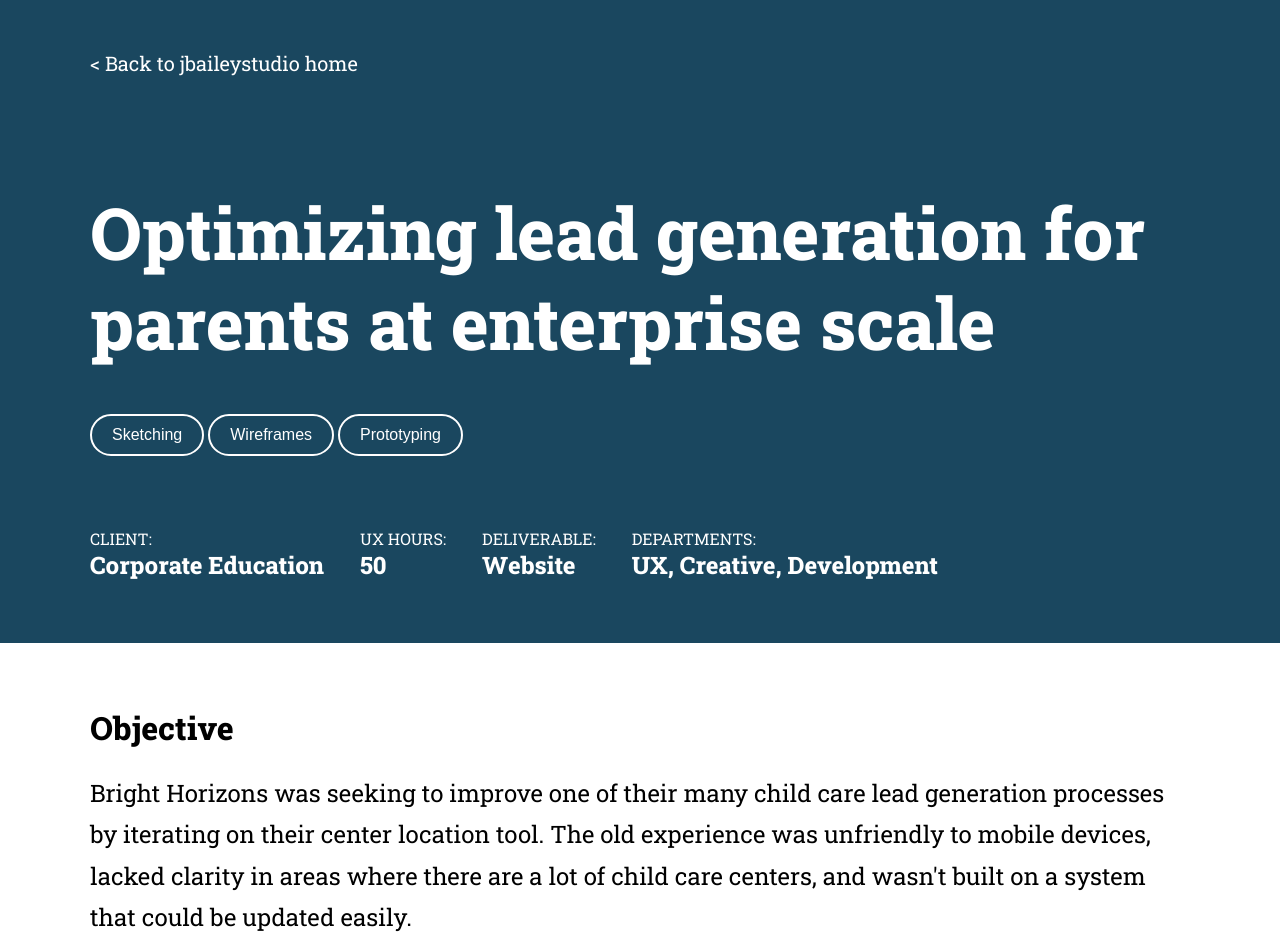
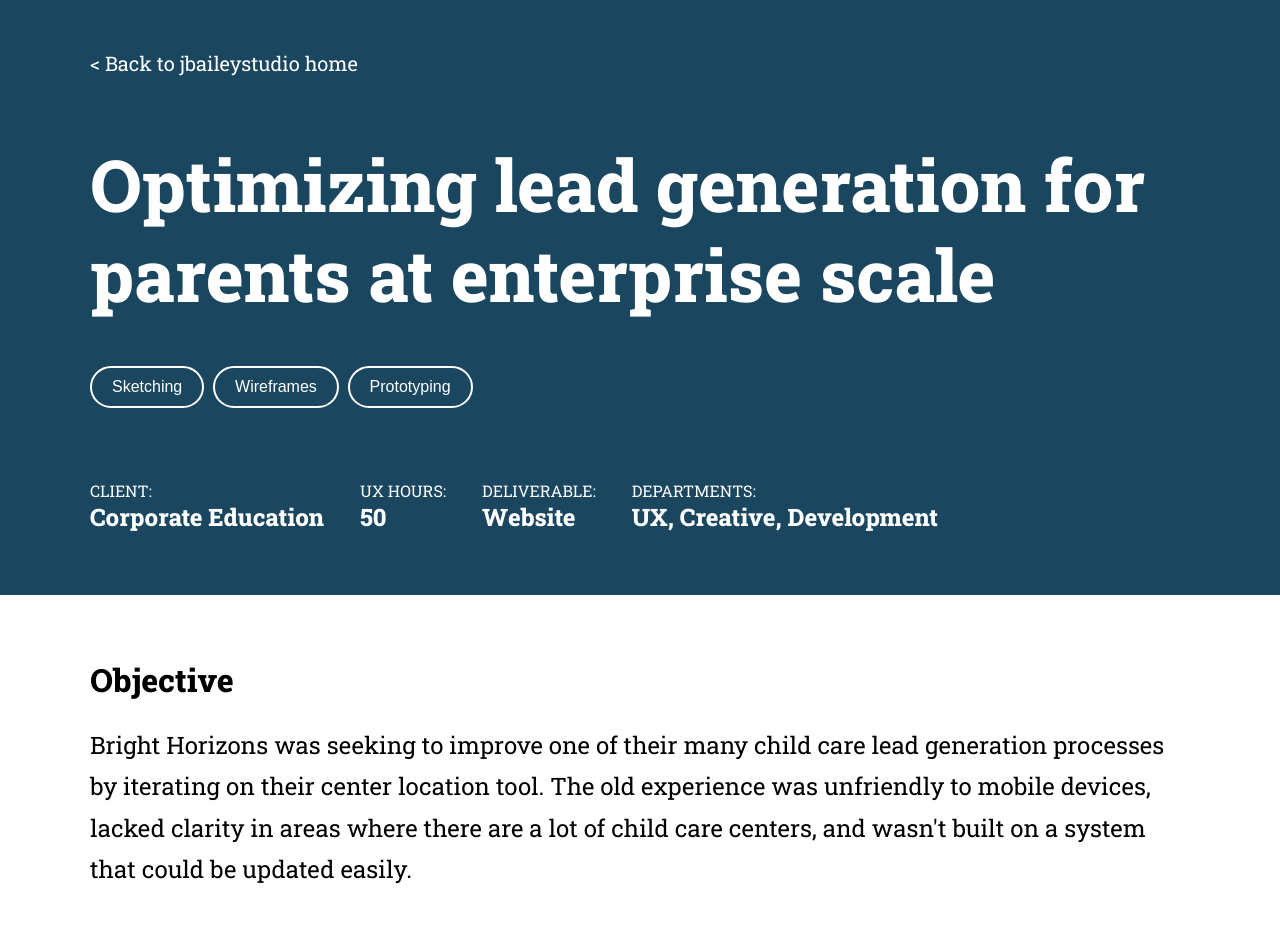
Before and after one commit to jbaileystudio/jbaileystudio.github.io, a plain HTML site: page bh.html in a window 1280 px wide. Shown: the top 942 px of the page. Drawn offline with Linux system fonts and the light colour scheme.

Commit message:
Update style.css

```diff
--- a/style.css
+++ b/style.css
@@ -511,8 +511,9 @@ b {
 
     h2 {
       font-size: 80px;
-      line-height: 90px;
-      padding-bottom: 60px;
+      line-height: 6rem;
+      margin-top: 4rem;
+      padding-bottom: 3.5rem;
     }
 
   h4 {
@@ -558,7 +559,7 @@ b {
 
   #pill_detail_menu_item{
   display: inline;
-  margin-right: 0px;}
+  margin-right: .3rem;}
 
 
   #detail_menu_item{
@@ -714,7 +715,7 @@ b {
 
   #pill_detail_menu_item{
   display: inline-block;
-  margin-right: auto;}
+  margin-right: .3rem;}
 
 
   #second_list{
```
